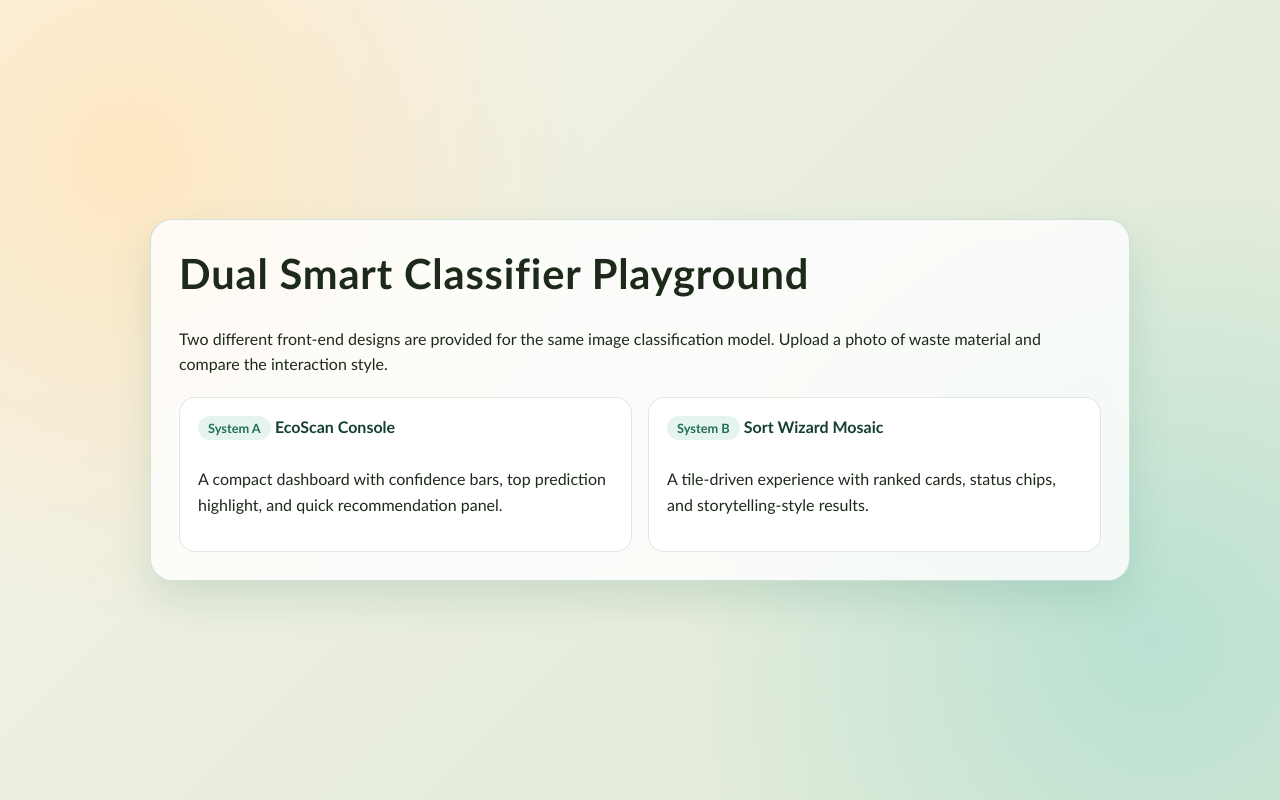
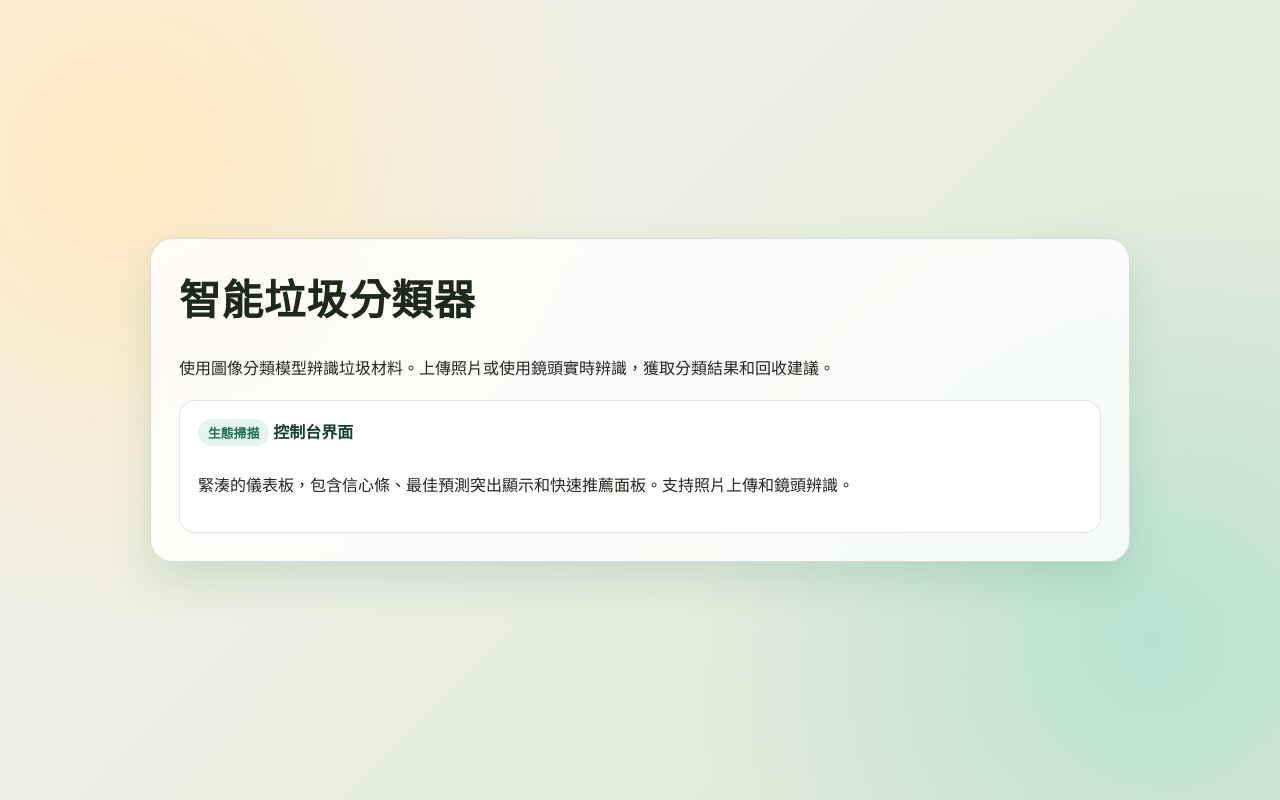
Before and after one commit to ottypu1817/garbage, a plain HTML site: page index.html in a window 1280 px wide. Drawn offline with Linux system fonts and the light colour scheme.

Commit message:
Update index.html to Chinese and single app link

```diff
--- a/index.html
+++ b/index.html
@@ -1,9 +1,9 @@
 <!doctype html>
-<html lang="en">
+<html lang="zh-tw">
 <head>
   <meta charset="UTF-8" />
   <meta name="viewport" content="width=device-width, initial-scale=1.0" />
-  <title>Dual Smart Classifier</title>
+  <title>智能垃圾分類器</title>
   <style>
     :root {
       --bg-a: #f7f3ea;
@@ -83,18 +83,13 @@
 </head>
 <body>
   <main class="wrap">
-    <h1>Dual Smart Classifier Playground</h1>
-    <p>Two different front-end designs are provided for the same image classification model. Upload a photo of waste material and compare the interaction style.</p>
+    <h1>智能垃圾分類器</h1>
+    <p>使用圖像分類模型辨識垃圾材料。上傳照片或使用鏡頭實時辨識，獲取分類結果和回收建議。</p>
     <div class="grid">
       <a class="card" href="app-console.html">
-        <span class="tag">System A</span>
-        <strong>EcoScan Console</strong>
-        <p>A compact dashboard with confidence bars, top prediction highlight, and quick recommendation panel.</p>
-      </a>
-      <a class="card" href="app-mosaic.html">
-        <span class="tag">System B</span>
-        <strong>Sort Wizard Mosaic</strong>
-        <p>A tile-driven experience with ranked cards, status chips, and storytelling-style results.</p>
+        <span class="tag">生態掃描</span>
+        <strong>控制台界面</strong>
+        <p>緊湊的儀表板，包含信心條、最佳預測突出顯示和快速推薦面板。支持照片上傳和鏡頭辨識。</p>
       </a>
     </div>
   </main>
```
